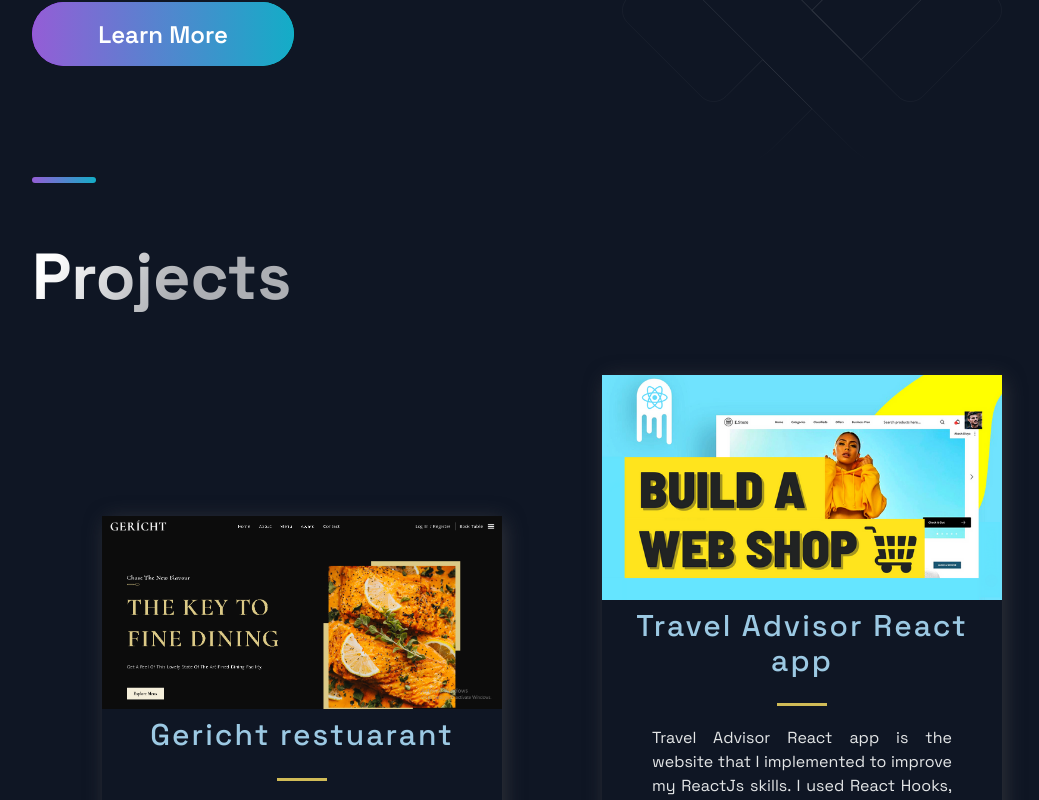
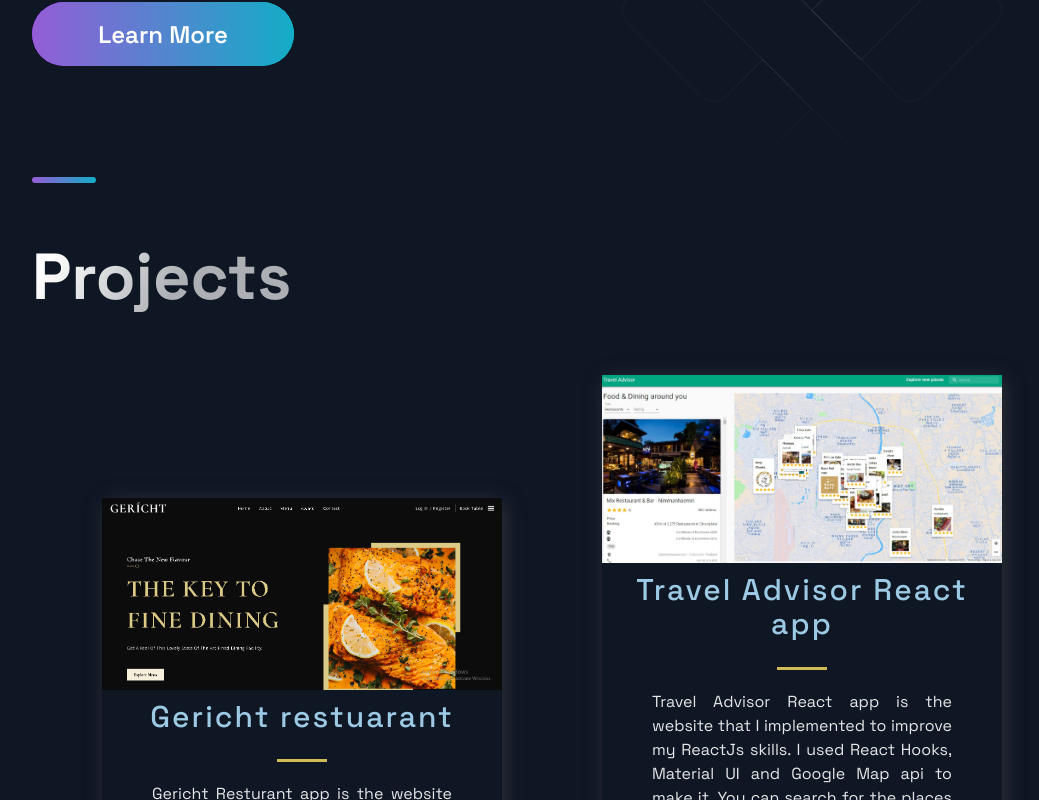
Before and after one commit to danyomo/porfolio-react-app, a Next.js app: page / in a window 1280 px wide. Shown: the part 460-1260 px from the top of the page, without its empty margins (88-1127 px from the left). Built offline with nearby package versions, Linux system fonts and the light colour scheme.

Commit message:
Update constants.js

```diff
--- a/src/constants/constants.js
+++ b/src/constants/constants.js
@@ -12,7 +12,7 @@ export const projects = [
    {
    title: 'Travel Advisor React app',
     description: " Travel Advisor React app is the website that I implemented to improve my ReactJs skills. I used React Hooks, Material UI and Google Map api to make it. You can search for the places you want to see the restaurant and hotel. It is fully responsive and works on any device. This website can be used to search for the places you want to see the restaurant and hotel. It is also a demo of my ReactJs skills. User can search the location and Type(Restaurant, Hotel). User can also filter the rating as well.",
-      image: '/images/2.PNG',
+      image: '/images/2.jpg',
       tags: ['React', 'Material UI','Google Map Api'],
     source: 'https://dainty-kitsune-00325e.netlify.app/',
     visit: ' https://github.com/danyomo/travel-advisor',
```
